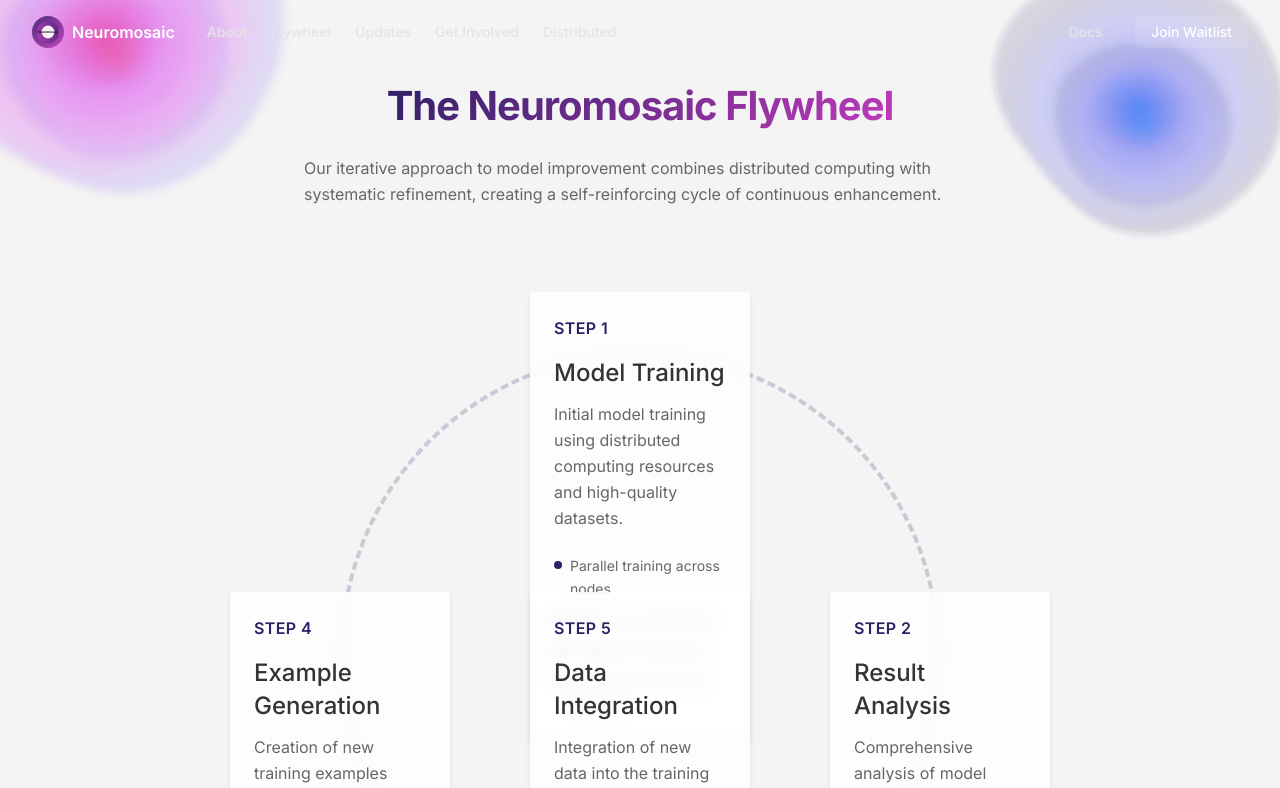
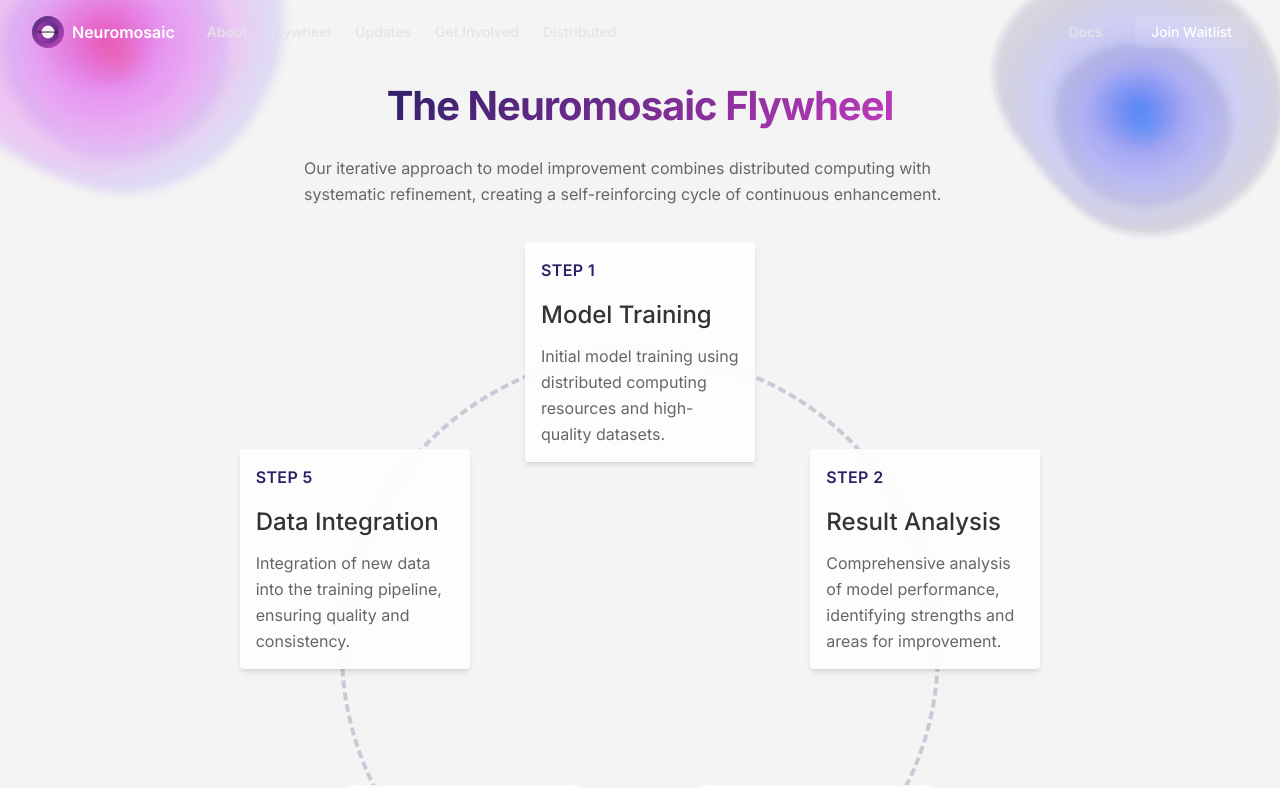
Before and after one commit to hopeatina/neuromosaic, a Next.js app in the folder website/: page /flywheel in a window 1280 px wide. Shown: the top 788 px of the page. Built offline with nearby package versions, Linux system fonts and the light colour scheme.

Commit message:
Refactor FlywheelRing component and enhance Card variant: Updated FlywheelRing to position cards using angular distribution for improved layout, and added a new "flywheel" variant to the Card component with a translucent background and fixed dimensions for better visual consistency.

```diff
--- a/website/src/app/flywheel/page.tsx
+++ b/website/src/app/flywheel/page.tsx
@@ -189,33 +189,17 @@
   }[];
   ringSize: number;
 }) {
-  // We want 5 positions: top, right, bottom, left, center
-  // Let's define them as percentages or pixel offsets
-  // from the ring's center. ringSize=600 => radius=300
-  // We'll place them so each card is well spaced.
   const radius = ringSize / 2;
 
-  // Example positions (x,y) from ring center:
-  // top => (0, -radius)
-  // right => (radius, 0)
-  // bottom => (0, radius)
-  // left => (-radius, 0)
-  // center => (0,0)
-
-  const positions = [
-    { x: 0, y: -radius }, // top
-    { x: radius, y: 0 }, // right
-    { x: 0, y: radius }, // bottom
-    { x: -radius, y: 0 }, // left
-    { x: 0, y: 0 }, // center
-  ];
+  // We'll distribute 5 cards evenly => each ~72° apart
+  // (We start at -90° for "top" orientation)
+  const angleIncrement = 360 / 5;
+  const startAngleDeg = -90; // top at -90
 
   return (
     <div
-      className="
-        relative mx-auto hidden md:block
-        w-[600px] h-[600px]
-      "
+      className="relative mx-auto hidden md:block"
+      style={{ width: ringSize, height: ringSize }}
     >
       {/* The dashed ring */}
       <div
@@ -229,22 +213,24 @@
         "
       />
 
-      {/* Place each step absolutely */}
       {steps.map((step, i) => {
-        const p = positions[i] || { x: 0, y: 0 }; // fallback if >5
+        // Compute angle in radians
+        const angleDeg = startAngleDeg + i * angleIncrement;
+        const angleRad = (Math.PI / 180) * angleDeg;
+
+        // x,y offsets from center
+        const x = Math.cos(angleRad) * radius;
+        const y = Math.sin(angleRad) * radius;
+
         return (
           <Card
             key={step.title}
-            className="
-              absolute p-6 bg-white/80
-              backdrop-blur-md shadow-md hover:shadow-lg
-              transition-shadow duration-200
-              w-[220px]
-            "
+            variant="flywheel"
+            padding="sm"
+            className="absolute"
             style={{
-              // center the card at the ring center + offset
-              left: `${ringSize / 2 + p.x - 110}px`, // half card width ~110
-              top: `${ringSize / 2 + p.y - 60}px`, // half card height ~60
+              left: radius + x - 115, // half of 230px width
+              top: radius + y - 110, // half of 220px height
             }}
           >
             <StepCardContent step={step} index={i} />
--- a/website/src/components/ui/Card.tsx
+++ b/website/src/components/ui/Card.tsx
@@ -1,13 +1,23 @@
+"use client";
+
 import { HTMLAttributes, forwardRef } from "react";
 import { VariantProps, cva } from "class-variance-authority";
 import { cn } from "@/library/utils";
 
+/**
+ * We'll add a new "flywheel" variant that includes:
+ * - A translucent background
+ * - A fixed width/height
+ * - Overflow auto (so longer text can scroll internally)
+ */
 const cardVariants = cva("rounded transition-shadow duration-200", {
   variants: {
     variant: {
       default: "bg-white shadow-card hover:shadow-card-hover",
       outline: "border border-neutral-200 hover:border-primary",
       ghost: "hover:bg-neutral-100",
+      flywheel:
+        "bg-white/80 backdrop-blur-md shadow-md hover:shadow-lg w-[230px] h-[220px] overflow-auto",
     },
     padding: {
       none: "",
@@ -22,11 +32,11 @@
   },
 });
 
-interface CardProps
+export interface CardProps
   extends HTMLAttributes<HTMLDivElement>,
     VariantProps<typeof cardVariants> {}
 
-const Card = forwardRef<HTMLDivElement, CardProps>(
+export const Card = forwardRef<HTMLDivElement, CardProps>(
   ({ className, variant, padding, ...props }, ref) => {
     return (
       <div
@@ -39,6 +49,3 @@
 );
 
 Card.displayName = "Card";
-
-export { Card, cardVariants };
-export type { CardProps };
```
